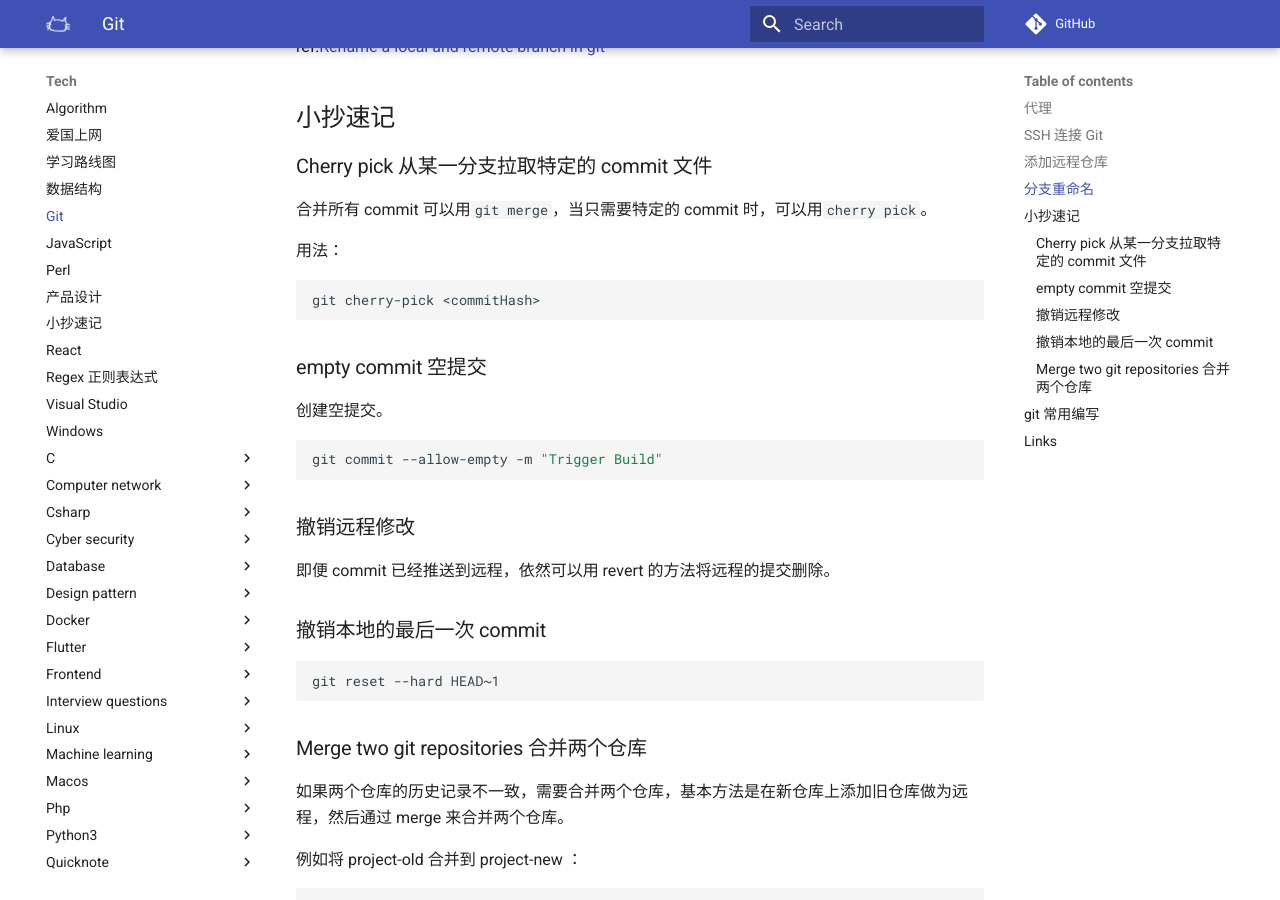
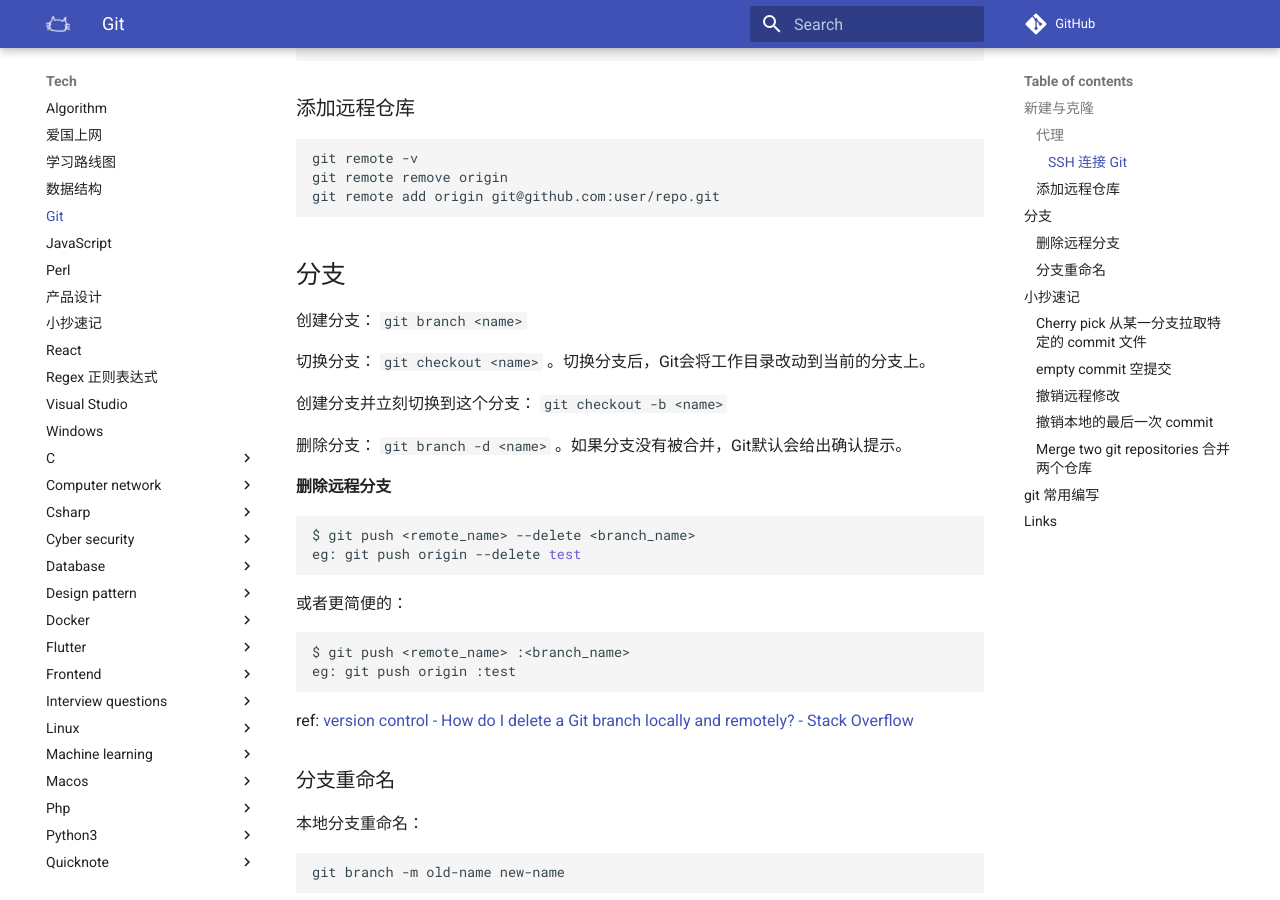
Before and after one commit to luoxufeiyan/wiki.luoxufeiyan.com, an MkDocs documentation site: the page built from docs/tech/git.md, in a window 1280 px wide and 900 px high, scrolled down 1942 px. Built offline with MkDocs 1.6.1 and Material for MkDocs 9.7.7, drawn with Linux system fonts in a browser that asks for light colours; comment, search, counter and statistics services are not loaded; some of the changed text lies outside the part shown.

Commit message:
update git

````diff
--- a/docs/tech/git.md
+++ b/docs/tech/git.md
@@ -9,6 +9,25 @@
 git config --local user.name "Hugh Gao"
 git config --local user.email "admin@luoxufeiyan.com"
 ```
+
+Git 状态
+
+Git 的三个分区： working directory, stage area (index area), HEAD (commits).
+
+* working directory 指的是文件夹中实际能看到的文件。
+* stage 指的是通过 `add` 命令添加进入的暂存区。
+* HEAD 是当 stage 存在修改时，通过 `commit` 命令添加进入的 Git 历史区，自此修改会被 Git 存档。HEAD 指的是 Git 的 `HEAD` 指针指向的位置。
+
+working directory 与 stage 的改动可以通过 `git status` 命令查看， HEAD 的改动可以通过 `git log` 查看。
+
+状态转移图：
+
+![Git State Transform Diagram](git-std.png)
+
+
+ref: [我用四个命令概括了 Git 的所有套路 :: labuladong的算法小抄](https://labuladong.github.io/algo/di-si-zhan-4baf4/wo-yong-si-ad48a/)
+
+## 新建与克隆
 
 ### 代理
 
@@ -30,7 +49,7 @@
 git config --local --unset http.proxy
 ```
 
-## SSH 连接 Git
+#### SSH 连接 Git
 
 1. 启用身份验证
 
@@ -58,7 +77,7 @@
 ssh -T git@github.com
 ```
 
-## 添加远程仓库
+### 添加远程仓库
 
 ```shell
 git remote -v
@@ -66,7 +85,34 @@
 git remote add origin git@github.com:user/repo.git
 ```
 
-## 分支重命名
+## 分支
+
+创建分支： `git branch <name>`
+
+切换分支： `git checkout <name>` 。切换分支后，Git会将工作目录改动到当前的分支上。
+
+创建分支并立刻切换到这个分支： `git checkout -b <name>`
+
+删除分支： `git branch -d <name>` 。如果分支没有被合并，Git默认会给出确认提示。
+
+
+#### 删除远程分支
+
+```shell
+$ git push <remote_name> --delete <branch_name>
+eg: git push origin --delete test
+```
+
+或者更简便的：
+
+```shell
+$ git push <remote_name> :<branch_name>
+eg: git push origin :test
+```
+
+ref: [version control - How do I delete a Git branch locally and remotely? - Stack Overflow](https://stackoverflow.com/a/2003515)
+
+### 分支重命名
 
 本地分支重命名：
 
@@ -155,3 +201,4 @@
 
 ## Links
 * [Git alias](https://gist.github.com/hutusi/e4f32e2bcd8d53ec86de8254ab0d5127)
+* [Oh Shit, Git!?! 在使用 git 时的一些尴尬场景里的修复方案](https://ohshitgit.com/)
````
Also changed, not shown: docs/tech/git-std.png (added).
